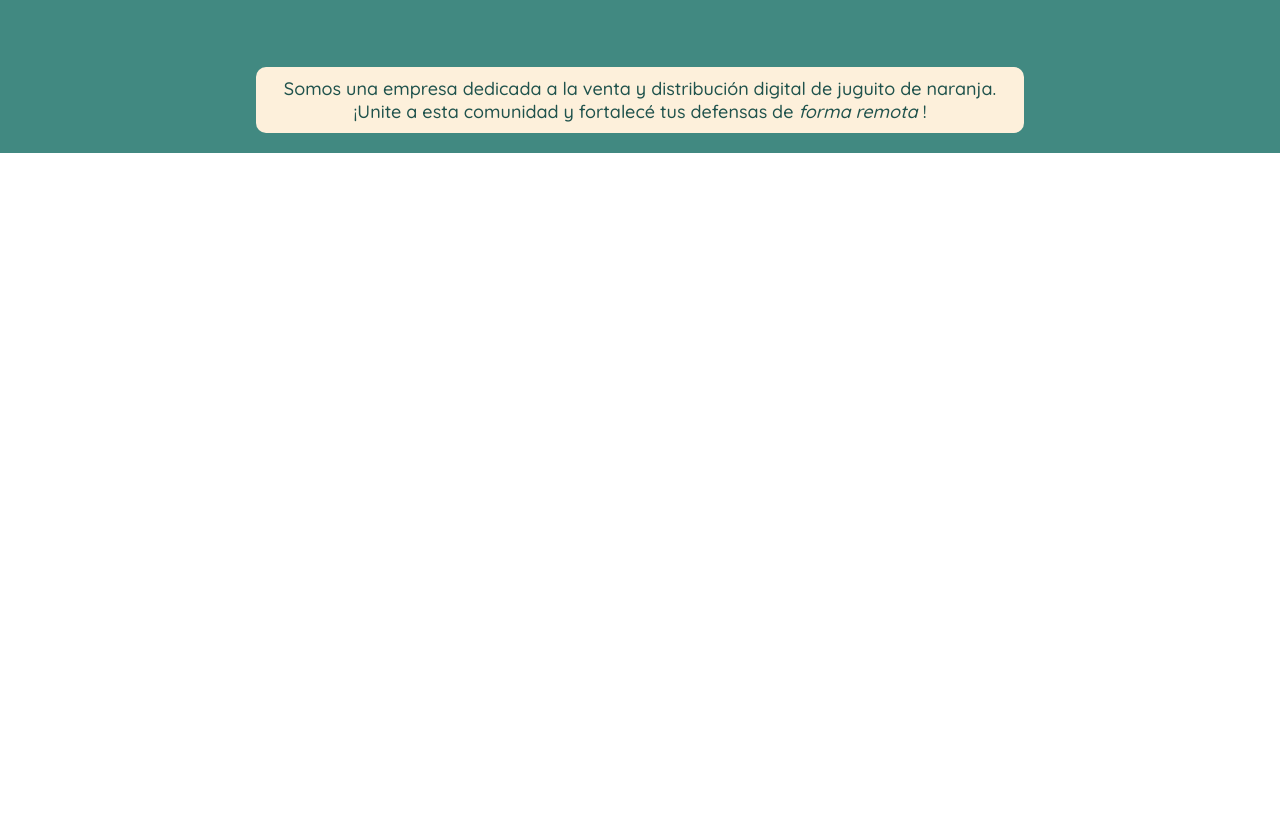
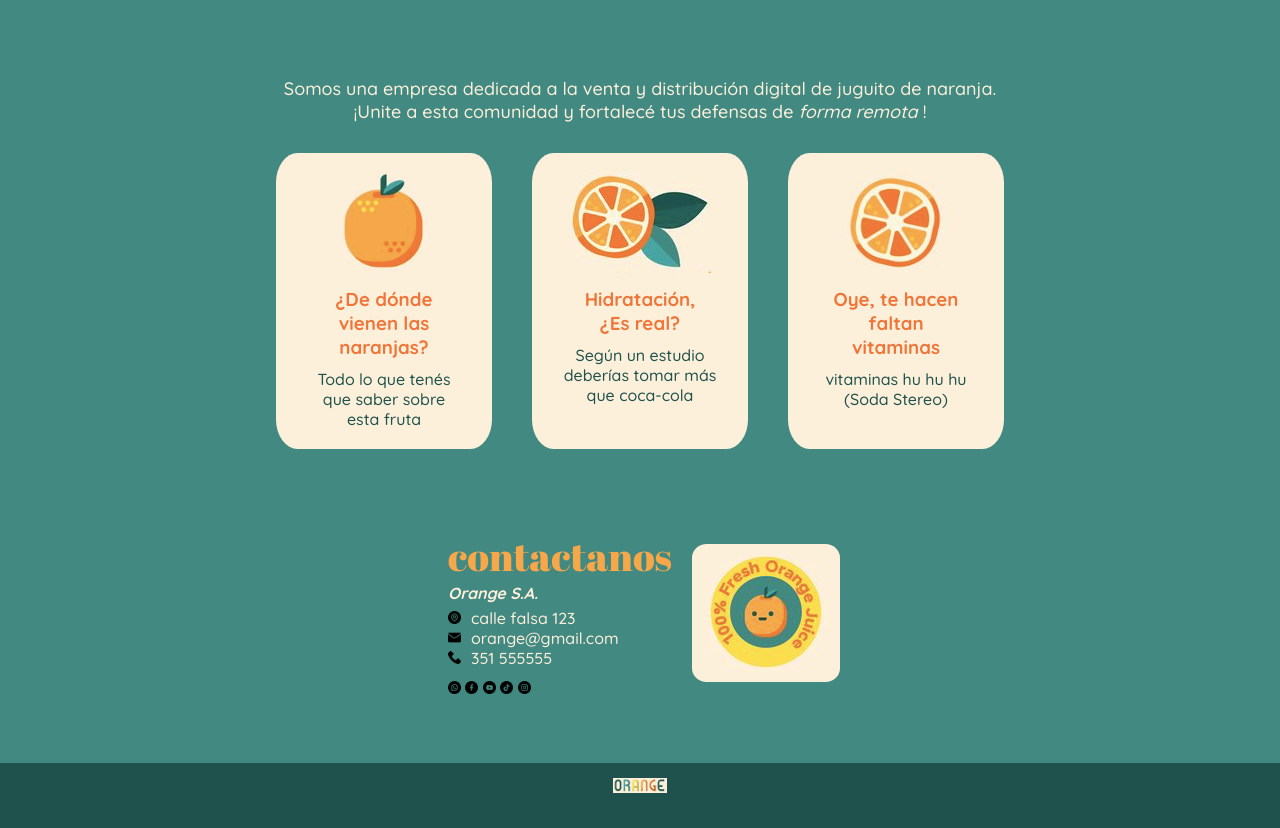
Before and after one commit to ceciliauribarren/orange-css, a plain HTML site: page index.html in a window 1280 px wide. Shown: the part 508-1336 px from the top of the page. Before the commit the page ends 800 px from the top, so only its background shows below. Drawn offline with Linux system fonts and the light colour scheme.

Commit message:
actualizacion

```diff
--- a/index.html
+++ b/index.html
@@ -59,6 +59,86 @@
 
         </section>
 
+        <section class="tarjetas">
+
+            <a href="#" class="t1">
+                <img src="./assets/que-es-una-naranja.png" alt="Una naranja">
+                <div>
+                    <h3>¿De dónde vienen las naranjas?</h3>
+                    <p>
+                        Todo lo que tenés que saber sobre esta fruta
+                    </p>
+                </div>
+            </a>
+
+
+            <a href="#" class="t2">
+                <img src="./assets/hidratacion.png" alt="Media naranja">
+                <div>
+                    <h3>Hidratación, ¿Es real?</h3>
+                    <p>Según un estudio deberías tomar más que coca-cola</p>
+                </div>
+            </a>
+
+           <a href="#" class="t3">
+            <img src="./assets/vitamina.png" alt="vitaminas">
+            <div>
+                <h3>Oye, te hacen faltan vitaminas</h3>
+                <p>vitaminas hu hu hu (Soda Stereo)</p>
+            </div>
+           </a>
+        </section>
+
+<section class="contacto">
+    <div class="contactanos">
+        <h2>contactanos</h2>
+        <div class="datos-contacto">
+            <h4>Orange S.A.</h4>
+            <div class="empresa">
+                <ul class="imagenes-contacto">
+                    <li> <img src="./assets/ubicacion.png" alt="ubicacion">
+                    </li>
+                    <li>  <img src="./assets/email.png" alt="mail">
+                    </li>
+                    <li> <img src="./assets/telefono.png" alt="telefono">
+                    </li>
+                </ul>
+                <ul class="info-contacto">
+                    <li>calle falsa 123</li>
+                    <li>orange@gmail.com</li>
+                    <li>351 555555</li>
+                </ul>
+            </div>
+
+        </div>
+
+
+        <div class="redes-imagenes">
+            <img src="./assets/whatsapp.png" alt="whatsapp">
+            <img src="./assets/facebook.png" alt="facebook">
+            <img src="./assets/youtube.png" alt="youtube">
+            <img src="./assets/tik-tok.png" alt="tik-tok">
+            <img src="./assets/instagram.png" alt="instagram">
+
+        </div>
+
+
+    </div>
+
+    <img src="./assets/vitaminas.png" alt="jugo-organico" class="logo-contacto">
+
+
+
+</section>
+
     </main>
+
+
+
+
+    <footer>
+        <img src="./assets/logo.png" alt="logo">
+
+    </footer>
 </body>
 </html>
--- a/styles.css
+++ b/styles.css
@@ -142,12 +142,96 @@ h2 {
 font-size: 18px;
 width: 60%;
 text-align: center;
-background-color: #FDF0DB;
 padding: 10px;
 border-radius: 10px;
-color:#1F524C;
-margin-bottom: 20px;
+color:#FDF0DB;
+
 }
 .info-empresa span {
     font-style: italic;
 }
+
+.tarjetas {
+
+    display: flex;
+    justify-content: center;
+    text-align: center;
+    width: 60%;
+
+}
+
+.tarjetas a {
+    background-color: #FDF0DB;
+    margin: 20px;
+    padding: 20px 30px;
+    border-radius: 10%;
+    width: 50%;
+
+
+
+}
+.tarjetas img {
+height: 100px;
+
+}
+.tarjetas h3 {
+    color: #F07539;
+    margin: 10px;
+
+}
+.tarjetas p {
+    color: #1F524C;
+}
+
+.contacto {
+    display: flex;
+    justify-content: space-between;
+    align-items: center;
+    width: 30%;
+    padding-top: 60px;
+    gap: 20px;
+    padding-bottom: 65px;
+    color: #FDF0DB;
+
+}
+
+.contactanos img{
+width: 13px;
+}
+.redes-imagenes {
+    padding-top: 10px;
+
+}
+
+
+.logo-contacto {
+    width: 150%;
+    background-color: #FDF0DB;
+    padding: 10px;
+    border-radius: 10%;
+}
+.empresa {
+    color: #FDF0DB;
+    gap: 10px;
+    display: flex
+}
+.datos-contacto h4{
+    padding-bottom: 5px;
+    color: #FDF0DB;
+    font-weight: 800;
+    font-style: italic;
+}
+
+
+footer {
+
+    background-color: #1F524C;
+    height: 65px;
+    display: flex;
+    justify-content: center;
+}
+footer img {
+    height: 30px;
+    padding-top: 15px;
+
+}
```
Also changed, not shown: assets/IMG_1186.png (deleted), assets/IMG_11862.ico (deleted), assets/Sin título 3.png (deleted), assets/email.png (added), assets/facebook.png (added), assets/gorjeo.png (added), assets/hidratacion.png (renamed from assets/Sin título 4.png), assets/icone-de-panier-noir.png (deleted), assets/instagram.png (added), assets/mint_leaf_plant_agriculture_icon_220795.png (deleted), assets/que-es-una-naranja.png (added), assets/telefono.png (added), assets/tik-tok.png (added), assets/ubicacion.png (added), 4 more files.
